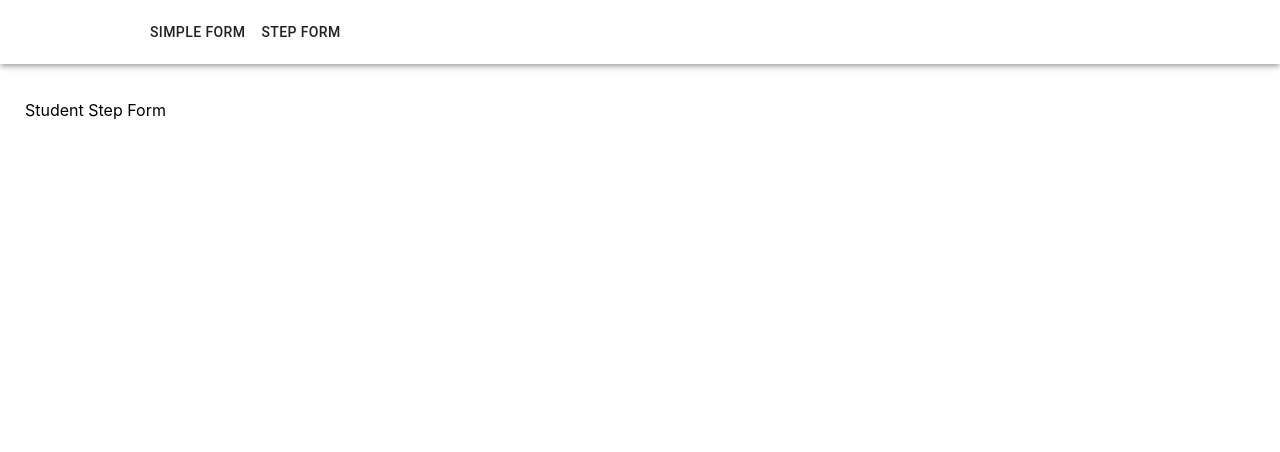
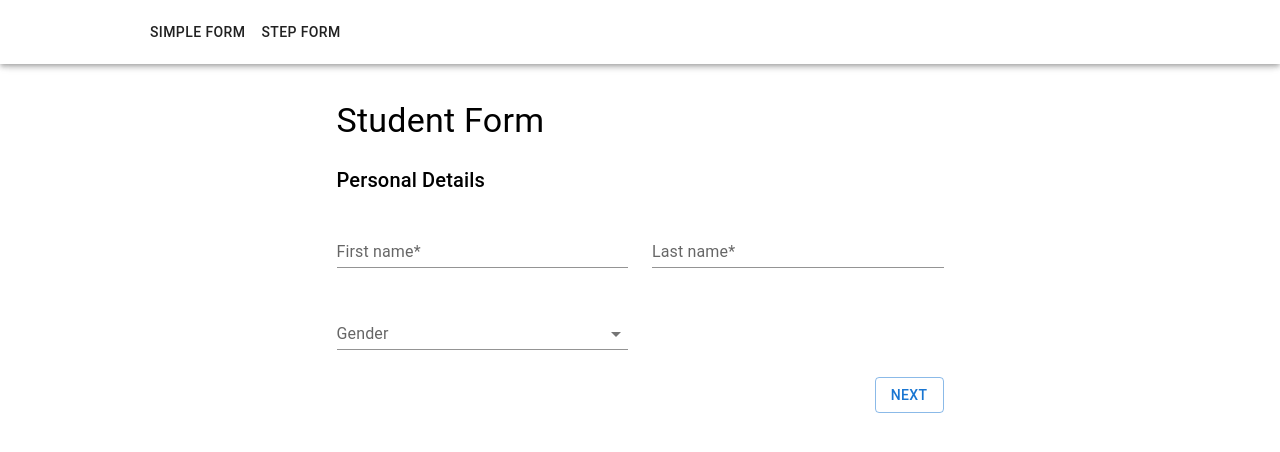
Before and after one commit to bkgithub2020/react-tutorials, a React (Create React App) app: page /stepform in a window 1280 px wide. Shown: the top 452 px of the page. Built offline with nearby package versions, Linux system fonts and the light colour scheme.

Commit message:
Step form functionality Added

```diff
--- a/src/App.css
+++ b/src/App.css
@@ -45,3 +45,12 @@ a {
 .helper-error {
   color: #d32f2f
 }
+
+.previous-step-div {
+  margin: 0 10px;
+}
+
+.step-div {
+  display: flex;
+  justify-content: space-between;
+}
--- a/src/components/student/StudentStepForm.js
+++ b/src/components/student/StudentStepForm.js
@@ -1,9 +1,114 @@
-import React from 'react';
+import React, { useState } from 'react';
+import Button from '@mui/material/Button';
+import NextStep from './steps/NextStep';
+import PreviousStep from './steps/PreviousStep';
+import StepSection from './steps/StepSection';
+import PersonalDetails from './PersonalDetails';
+import AddressDetails from './AddressDetails';
+import ParentDetails from './ParentDetails';
 
 function StudentStepForm() {
-    return (
-        <div>Student Step Form</div>
-    )
+    const [currentStep, setCurrentStep] = useState(1);
+    const [submitted, setSubmitted] = useState(false);
+    const [formState, setFormState] = useState({
+        values: {}
+    });
+
+    const nextStep = () => {
+        setCurrentStep((step) => {
+            return step + 1;
+        })
+    }
+
+    const previousStep = () => {
+
+        setCurrentStep((step) => {
+            return step - 1;
+        })
+    }
+
+    const handleChange = (event) => {
+        setFormState(formState => ({
+            ...formState,
+            values: {
+                ...formState.values,
+                [event.target.name]:
+                    event.target.type === 'checkbox'
+                        ? event.target.checked
+                        : event.target.value
+            }
+
+        }));
+    }
+
+    const handleSubmit = (e) => {
+        setSubmitted(true);
+        e.preventDefault();
+        console.log(formState.values);
+    }
+
+
+    switch (currentStep) {
+        case 1:
+            return (
+                <>
+                    <StepSection
+                        nextFunc={nextStep}
+                        nextStep={true}
+                        previousStep={false}
+                        finalStep={false}
+                        formComponent={
+                            <PersonalDetails
+                                handleChangeCall={handleChange}
+                                currentFormState={formState}
+                                submittedStatus={submitted}
+                            />
+                        }
+                    />
+                </>
+            );
+        case 2:
+            return (
+                <>
+                    <StepSection
+                        nextFunc={nextStep}
+                        previousFunc={previousStep}
+                        nextStep={true}
+                        previousStep={true}
+                        finalStep={false}
+                        formComponent={
+                            <AddressDetails
+                                handleChangeCall={handleChange}
+                                currentFormState={formState}
+                                submittedStatus={submitted}
+                            />
+                        }
+                    />
+                </>
+            );
+        case 3:
+            return (
+                <>
+                    <StepSection
+                        nextFunc={nextStep}
+                        previousFunc={previousStep}
+                        nextStep={false}
+                        previousStep={true}
+                        finalStep={true}
+                        submitFunc={handleSubmit}
+                        formComponent={
+                            <ParentDetails
+                                handleChangeCall={handleChange}
+                                currentFormState={formState}
+                                submittedStatus={submitted}
+                            />
+                        }
+                    />
+                </>
+            );
+        default:
+            break;
+    }
 }
 
-export default StudentStepForm
+export default StudentStepForm;
--- /dev/null
+++ b/src/components/student/steps/NextStep.js
@@ -0,0 +1,12 @@
+import React from 'react';
+import Button from '@mui/material/Button';
+
+function NextStep({ onClick }) {
+    return (
+        <>
+            <Button className="step-btn" variant="outlined" onClick={onClick}>Next</Button>
+        </>
+    )
+}
+
+export default NextStep;
--- /dev/null
+++ b/src/components/student/steps/PreviousStep.js
@@ -0,0 +1,12 @@
+import React from 'react';
+import Button from '@mui/material/Button';
+
+function PreviousStep({ onClick }) {
+    return (
+        <>
+            <Button className="step-btn" variant="outlined" onClick={onClick}>Previous</Button>
+        </>
+    )
+}
+
+export default PreviousStep;
--- /dev/null
+++ b/src/components/student/steps/StepSection.js
@@ -0,0 +1,49 @@
+import React from 'react';
+import Grid from '@mui/material/Grid';
+import Box from '@mui/material/Box';
+import Typography from '@mui/material/Typography';
+import NextStep from './NextStep';
+import PreviousStep from './PreviousStep';
+import Button from '@mui/material/Button';
+
+function StepSection({ nextFunc, nextStep, previousStep, previousFunc, formComponent, finalStep, submitFunc }) {
+    return (
+        <Box>
+            <Grid container spacing={2} sx={{
+                display: 'flex',
+                alignItems: 'center',
+                justifyContent: 'center',
+            }}>
+
+                <Grid item xs={6}>
+                    <Typography variant="h4" gutterBottom>
+                        Student Form
+                    </Typography>
+                    <form className="" id="studentForm" autoComplete='off' name="studentForm">
+                        <Grid container spacing={3} mb={20}>
+                            {formComponent}
+                            <Grid item xs={12} sm={12} className="step-div">
+                                <div className='previous-step-div'>
+                                    {
+                                        previousStep && <PreviousStep onClick={previousFunc} />
+                                    }
+                                </div>
+                                <div className='next-step-div'>
+                                    {
+                                        nextStep && <NextStep onClick={nextFunc} />
+                                    }
+                                    {
+                                        finalStep && <Button className="step-btn" variant="outlined" onClick={submitFunc}>Finish</Button>
+                                    }
+                                </div>
+                            </Grid>
+
+                        </Grid>
+                    </form>
+                </Grid>
+            </Grid>
+        </Box >
+    )
+}
+
+export default StepSection
```
